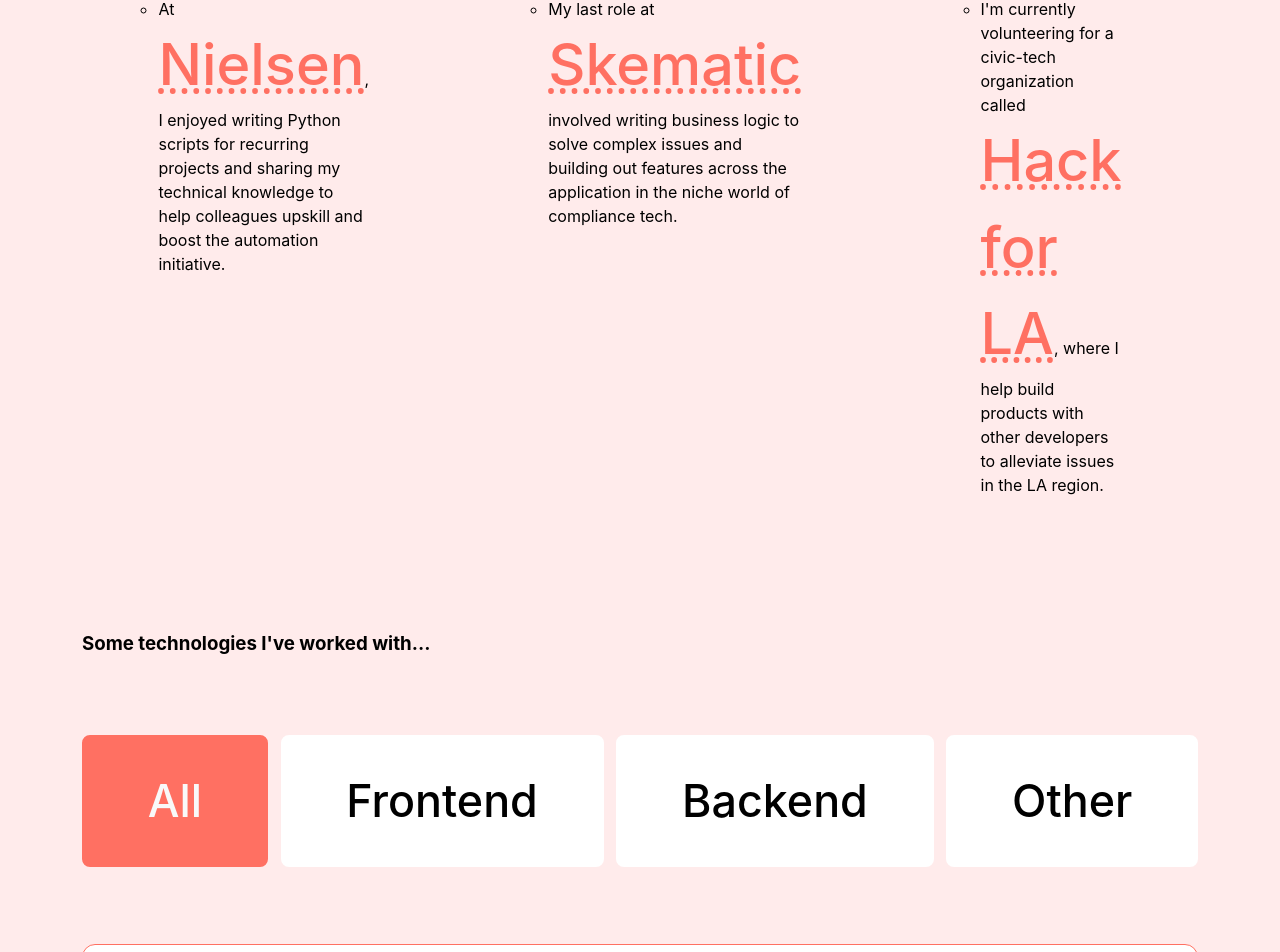
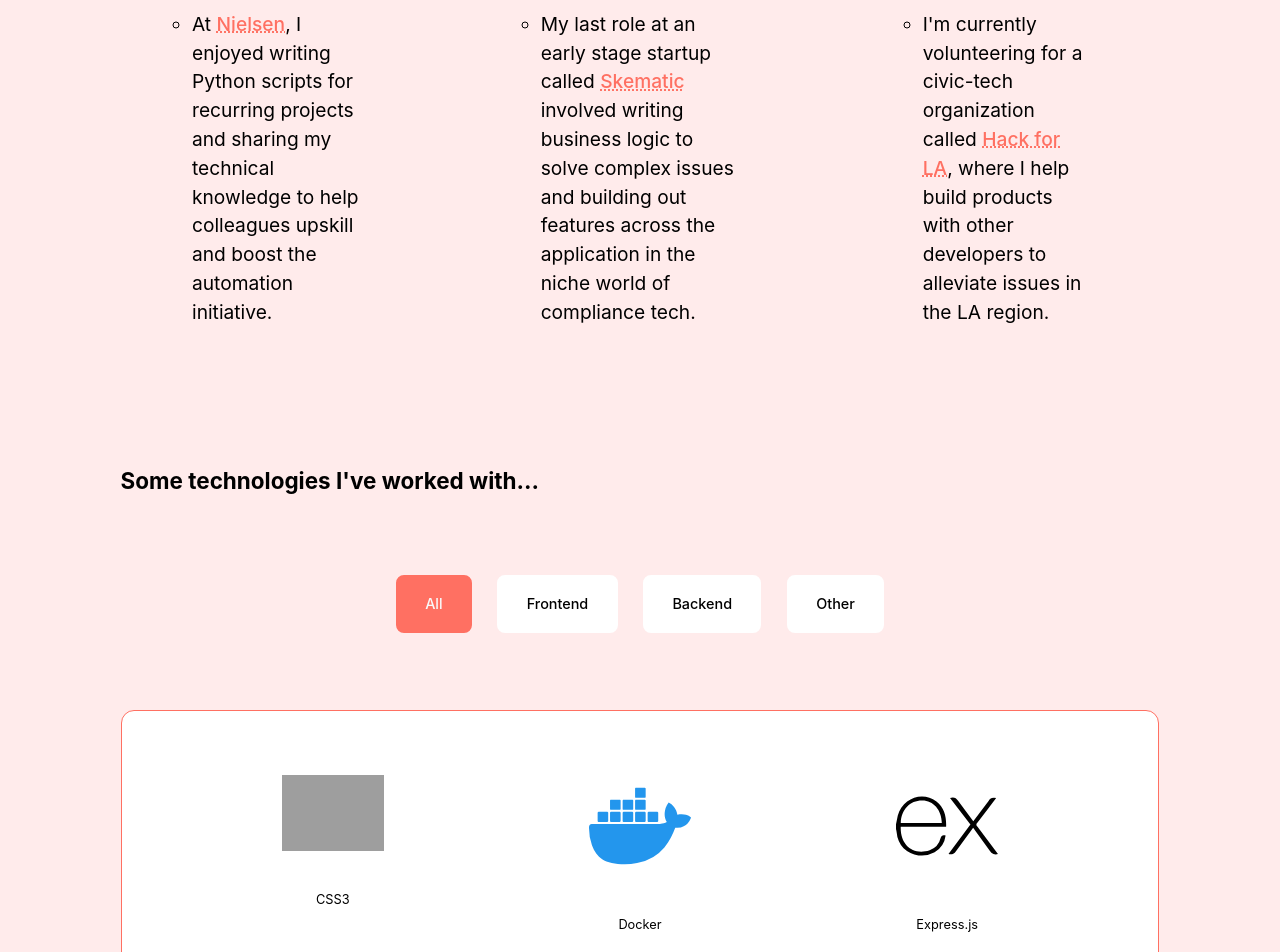
Before and after one commit to christinaor/christinaor.github.io, a React (Vite) app: page / in a window 1280 px wide. Shown: the part 1280-2232 px from the top of the page. Built offline with nearby package versions, Linux system fonts and the light colour scheme; grey boxes are pictures that could not be loaded.

Commit message:
Update About, Tech Stack font size to rem

```diff
--- a/src/components/About/About.tsx
+++ b/src/components/About/About.tsx
@@ -10,7 +10,7 @@
           <p> In more recent years, I've found a love for automation and building full-scale web applications.</p>
           <ul>
             <li>At <a className={styles.blurbLink} href="https://www.nielsen.com" target="_blank" rel="noopener noreferrer">Nielsen</a>, I enjoyed writing Python scripts for recurring projects and sharing my technical knowledge to help colleagues upskill and boost the automation initiative.</li>
-            <li>My last role at <a className={styles.blurbLink} href="https://www.skematic.com" target="_blank" rel="noopener noreferrer">Skematic</a> involved writing business logic to solve complex issues and building out features across the application in the niche world of compliance tech.</li>
+            <li>My last role at an early stage startup called <a className={styles.blurbLink} href="https://www.skematic.com" target="_blank" rel="noopener noreferrer">Skematic</a> involved writing business logic to solve complex issues and building out features across the application in the niche world of compliance tech.</li>
             <li>I'm currently volunteering for a civic-tech organization called <a className={styles.blurbLink} href="https://www.hackforla.org/" target="_blank" rel="noopener noreferrer">Hack for LA</a>, where I help build products with other developers to alleviate issues in the LA region.</li>
           </ul>
         </div>
--- a/src/components/About/styles.module.scss
+++ b/src/components/About/styles.module.scss
@@ -11,8 +11,7 @@
   margin: 6vw 0;
   padding: 0 8vw;
 
-
-  // margin: 6vw 0;
+  font-size: 1.2rem;
 }
 
 .description ul li {
@@ -23,7 +22,6 @@
 }
 
 li a.blurbLink {
-  font-size: 4.5vw;
   font-weight: 500;
   text-decoration: underline dotted;
   text-decoration-color: $highlightTextColorPink;
@@ -31,7 +29,7 @@
   color: $highlightTextColorPink;
 }
 
-@media only screen and (min-width: 200px) and (max-width: 767px) {
+@media only screen and (min-width: 481px) {
 .about {
     margin-bottom: 8vh;
     display: flex;
--- a/src/components/TechStack/styles.module.scss
+++ b/src/components/TechStack/styles.module.scss
@@ -3,17 +3,13 @@
 .techSection {
   min-height: 100vh;
   margin: 6vw 0;
-
-  // background-color: $darkGrayBackground
 }
 
 .filterButtonsWrapper {
   display: flex;
   justify-content: center;
   margin: 6vw 0;
-  gap: 1vw;
-
-  // width: 8vw;
+  gap: 2vw;
 }
 
 .techList {
@@ -42,7 +38,7 @@
   align-items: center;
   gap: 3vw;
   text-align: center;
-  font-size: 3vw;
+  font-size: 0.8rem;
 }
 
 .logo {
--- a/src/styles/global.scss
+++ b/src/styles/global.scss
@@ -120,7 +120,8 @@
 // }
 
 button {
-  font-size: 3.5vw;
+  // font-size: 3.5vw;
+  font-size: 0.9rem;
   font-weight: 500;
   font-family: inherit;
   color: $mainTextColorBlack;
```
